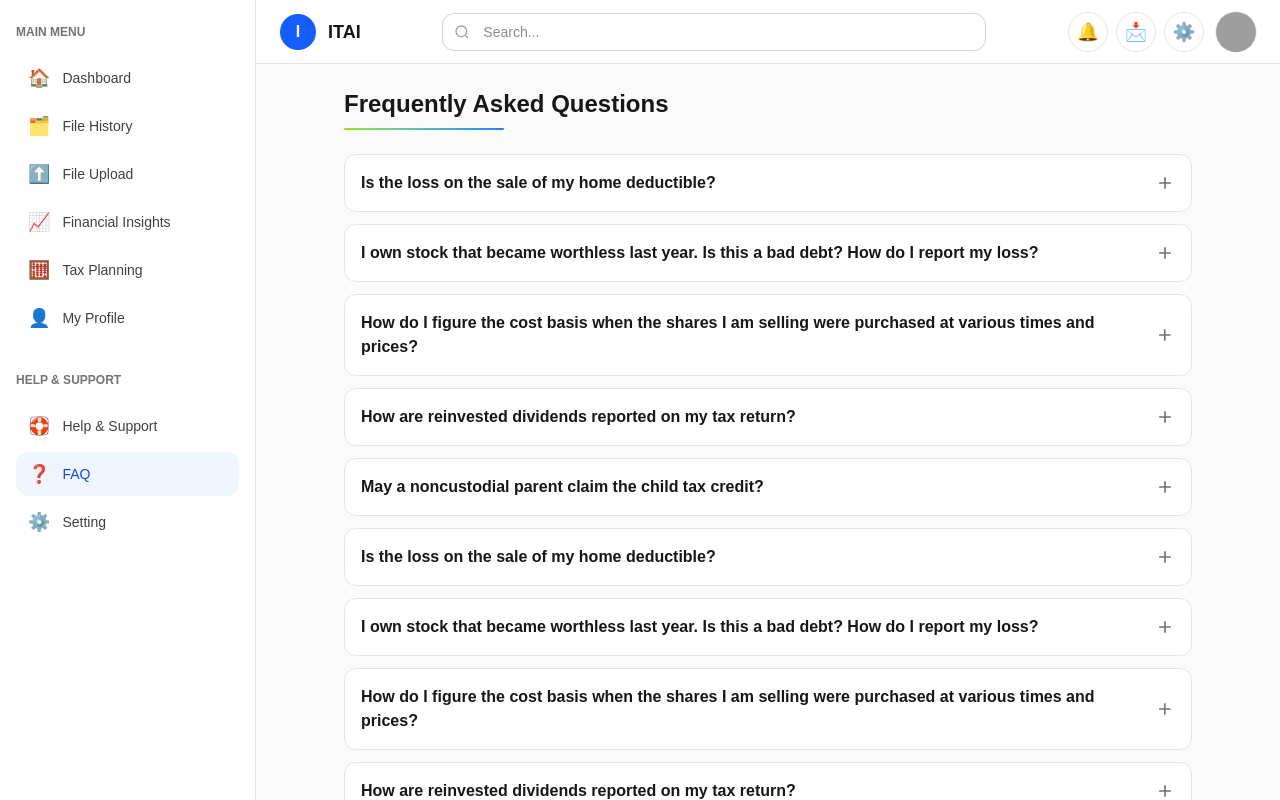
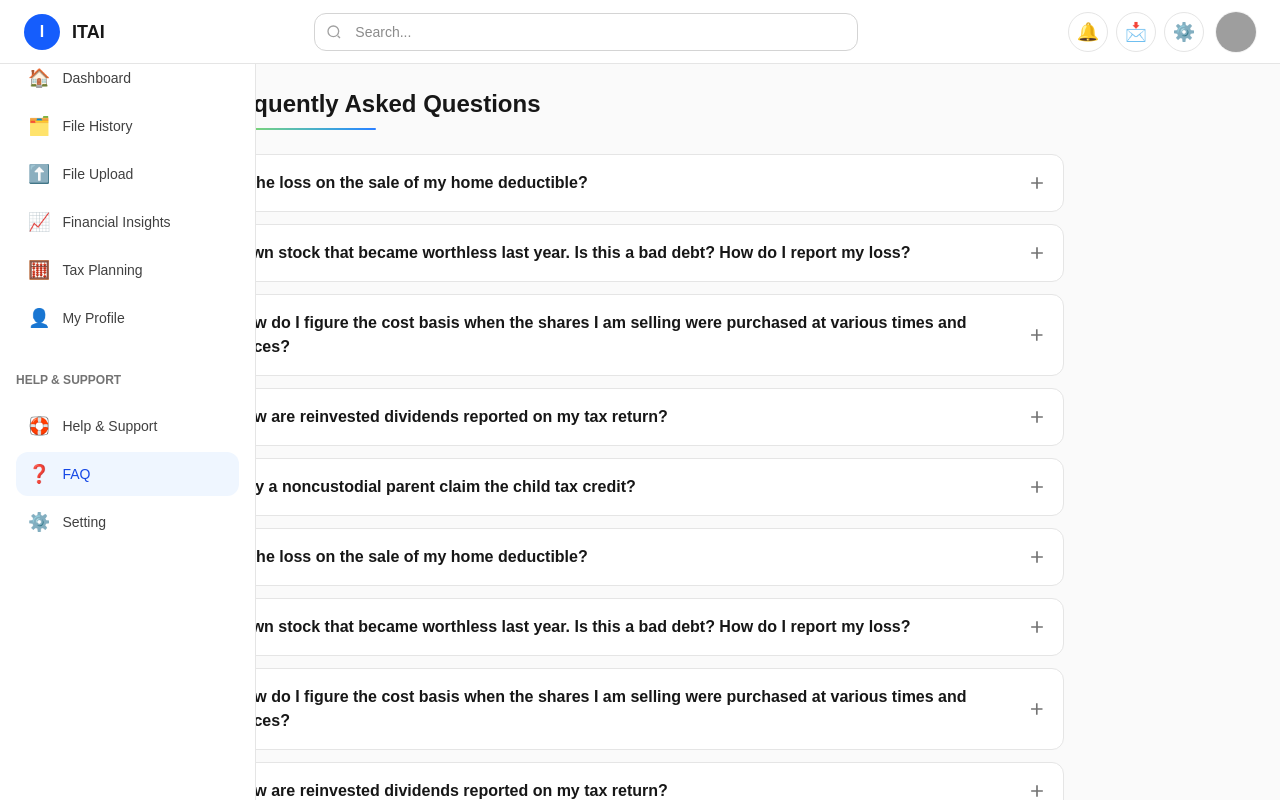
Before and after one commit to jesus-e8matrix/E8-Tax-AI, a Next.js app: page /faq in a window 1280 px wide. Shown: the top 800 px of the page. Built offline with nearby package versions, Linux system fonts and the light colour scheme; grey boxes are pictures that could not be loaded.

Commit message:
Update Sidebar.tsx

```diff
--- a/src/app/components/layout/Sidebar.tsx
+++ b/src/app/components/layout/Sidebar.tsx
@@ -41,7 +41,7 @@ export default function Sidebar() {
   };
 
   return (
-    <aside className="hidden md:flex md:w-64 md:flex-col md:gap-2 border-r border-neutral-200 bg-white p-4">
+      <aside className="fixed left-0 top-0 hidden h-screen w-64 md:flex md:flex-col md:gap-2 border-r border-neutral-200 bg-white p-4">
       <div className="mt-2 text-xs font-semibold text-neutral-500">MAIN MENU</div>
       <nav className="mt-2 space-y-1">
         {main.map((it) => (
```
